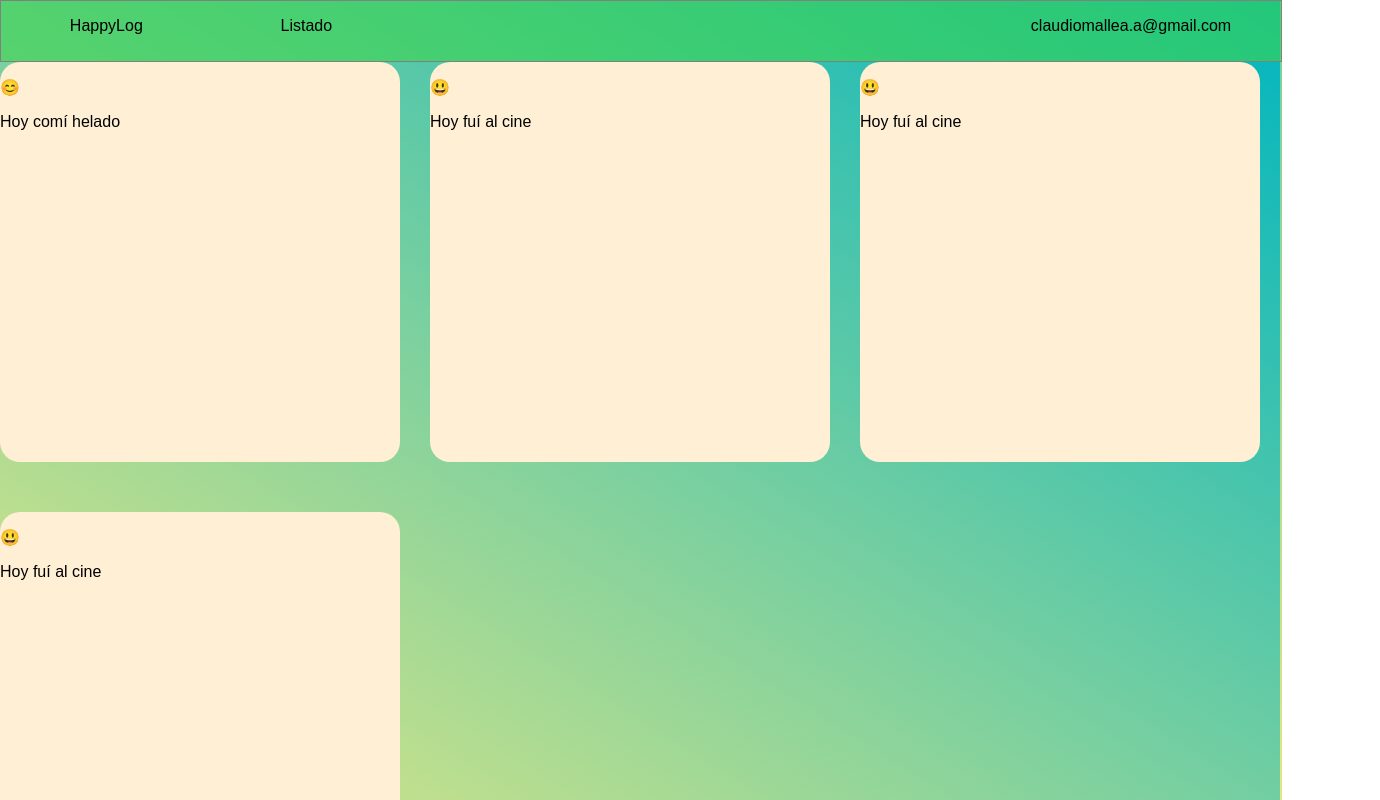
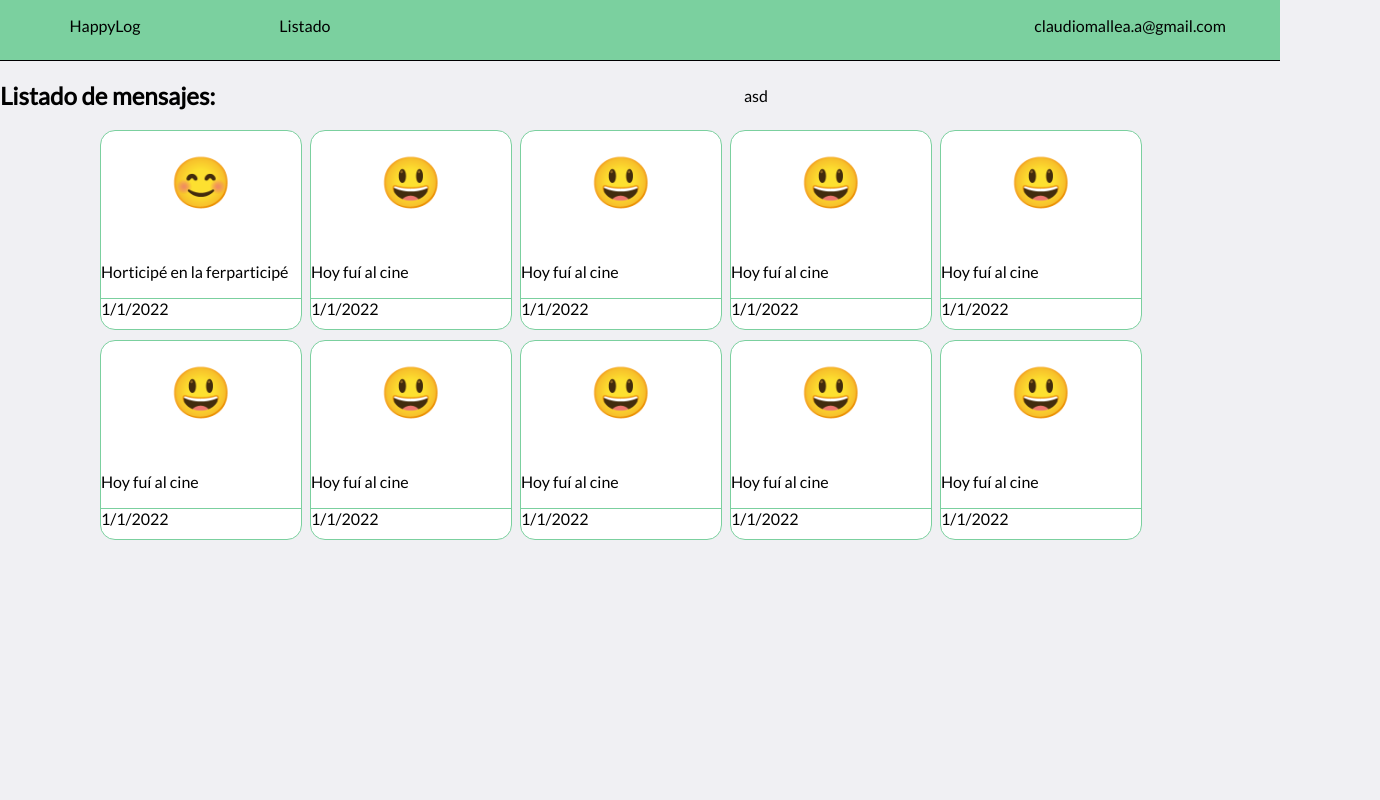
Before and after one commit to ClaudioMallea/HappyLog, a Vue app in the folder happylog/: page /#/listado in a window 1280 px wide. Shown: the top 800 px of the page, 1380 px wide, since content can reach past the window. Built offline with nearby package versions, Linux system fonts and the light colour scheme.

Commit message:
Se modifica listado agregando css grid

```diff
--- a/happylog/src/App.vue
+++ b/happylog/src/App.vue
@@ -10,13 +10,19 @@ export default {
 }
 </script>
 
-<style>
+<style >
+
+@font-face {
+  font-family: "Lato";
+  src: local("Lato"), url(./assets/fonts/Lato-Regular.ttf) format("truetype");
+}
 
 body {
-    overflow:hidden;
-    height:100vh;
+    overflow-y:auto;
+    width:100%;
+    height:100%;
     margin: 0;
-    background: linear-gradient(to top right,#E4E784, #00B5BF);
-    font-family: "Arial";
+    background: #F0F0F3 ;
+    font-family: "Lato";
 }
 </style>
--- a/happylog/src/components/ListadoMessages.vue
+++ b/happylog/src/components/ListadoMessages.vue
@@ -1,12 +1,25 @@
 <template>
     <div >
         <NavbarItem/>
-        <div class="container">
+        <div>
+            <header>
+                <h2>Listado de mensajes:</h2>
+                <div > asd</div>
+            </header>
+            <div class="container">
 
-            <div class="card" v-for=" (post,index) in happy_levels_face" :key="index">
+                <div class="card" v-for=" (post,index) in happy_levels_face" :key="index">
+                    <div class="containerContent">
+                        <p class="level">{{post.level}}</p>
 
-                <p>{{post.level}}</p>
-                <p>{{post.msg}}</p>
+                        <p class="PostMessage">{{post.msg}}</p>
+
+
+                        <footer>
+                            1/1/2022
+                        </footer>
+                    </div>
+                </div>
             </div>
         </div>
     </div>
@@ -22,7 +35,7 @@ import NavbarItem from './NavbarItem.vue';
         },
         data(){
                 return{
-                    posts: [{id:0,msg:"Hoy comí helado", level:2},{id:1,msg:"Hoy fuí al cine", level:3},{id:2,msg:"Hoy fuí al cine", level:3},{id:4,msg:"Hoy fuí al cine", level:3}]
+                    posts: [{id:0,msg:"Horticipé en la ferparticipé en la ferparticipé en la fer en la feria de la Coloma, fui al cine y comi cabritas, bla bla blaablaa bla bla", level:2},{id:10,msg:"Hoy fuí al cine", level:3},{id:9,msg:"Hoy fuí al cine", level:3},{id:8,msg:"Hoy fuí al cine", level:3},{id:7,msg:"Hoy fuí al cine", level:3},{id:6,msg:"Hoy fuí al cine", level:3},{id:5,msg:"Hoy fuí al cine", level:3},{id:1,msg:"Hoy fuí al cine", level:3},{id:2,msg:"Hoy fuí al cine", level:3},{id:4,msg:"Hoy fuí al cine", level:3}]
 
                 }
             },
@@ -54,17 +67,60 @@ import NavbarItem from './NavbarItem.vue';
 </script>
 
 <style scoped>
+body{
+    background-color: red;
+}
+header{
+    display:flex;
+    justify-content: space-between;
+    align-items:center;
+    width:60%;
+
+}
 .container{
     display:grid;
-    grid-template-columns: repeat(3,1fr);
-    grid-column-gap: 10px;
+    margin-left:100px;
+    grid-template-columns: repeat(5,200px);
+    grid-auto-rows: 200px;
+    justify-content: flex-start;
+    column-gap: 10px;
+    row-gap:10px;
     width:100%;
     height:900px;
 }
 .card{
-    background-color:papayawhip;
-    width:400px;
-    height:400px;
-    border-radius:20px;
+
+    background-color:white;
+    width:100%;
+    right:100%;
+    border-radius:15px;
+    border:1px solid #7BD09F;
+}
+
+
+.card  .level{
+    margin: auto 0;
+    margin-top:20px;
+    font-size:50px;
+    text-align:center;
+}
+.card footer{
+border-top:1px solid #7BD09F;
+}
+.card .containerContent{
+    height:100%;
+    display:flex;
+    flex-direction: column;
+}
+.containerContent .PostMessage{
+    max-height:20px;
+    height:20px;
+    overflow:hidden;
+}
+.card footer{
+    overflow:hidden;
+    align-self:flex-end;
+    width:100%;
+    height:30px;
 }
 </style>
--- a/happylog/src/components/MessageSection.vue
+++ b/happylog/src/components/MessageSection.vue
@@ -75,8 +75,8 @@ export default {
 
 .container{
     width: 100%;
-    height:800px;
-
+    height:100vh;
+    background: linear-gradient(to top right,#E4E784, #00B5BF);
     display:flex;
     justify-content: center;
     align-items: center;
--- a/happylog/src/components/NavbarItem.vue
+++ b/happylog/src/components/NavbarItem.vue
@@ -21,10 +21,10 @@
   nav{
     display:flex;
     justify-content: space-between;
-    background-color:rgba(61, 214, 74, 0.578);
+    background-color:#7BD09F;
     width:100%;
     height:60px;
-    border:1px solid gray;
+    border-bottom: 1px solid black;
 
     }
  .leftSection{
```
Also changed, not shown: happylog/src/assets/fonts/Lato-Regular.ttf (added).
